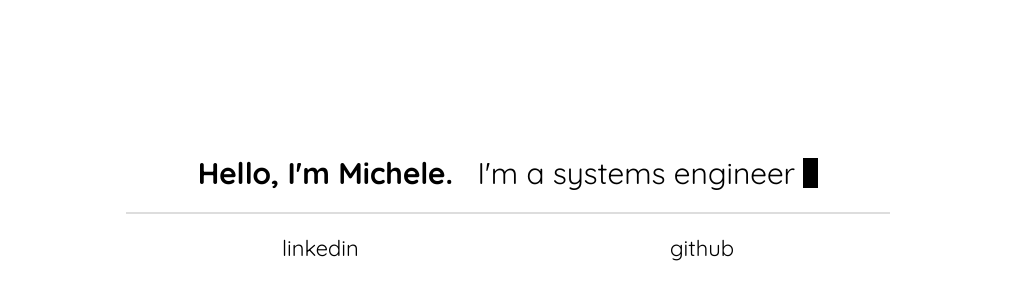
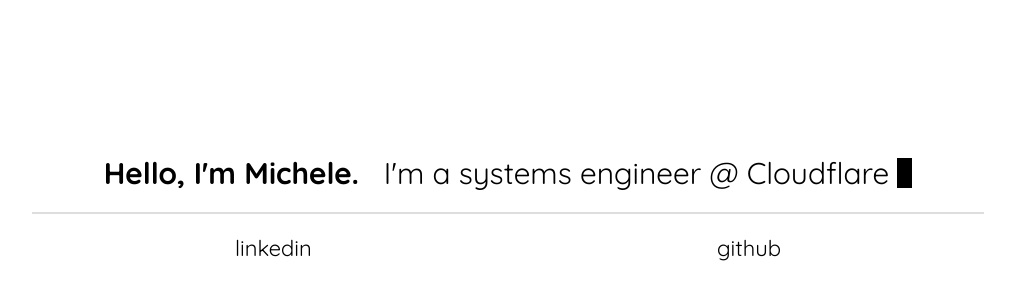
Before and after one commit to 7michele7/michelesettepani.dev, a website built with Parcel: page src/index.html in a window 1280 px wide. Shown: the part 192-492 px from the top of the page, without its empty margins (132-1147 px from the left). Built offline with nearby package versions, Linux system fonts and the light colour scheme.

Commit message:
Add Cloudflare to headline

```diff
--- a/src/index.html
+++ b/src/index.html
@@ -21,7 +21,7 @@
         <div class="flex-items">
             <div class="flex-item">
                 <span class="header-text">Hello, I'm Michele.</span> &nbsp;
-                <span>I'm a systems engineer</span>
+                <span>I'm a systems engineer @ Cloudflare</span>
                 <span class="header-cursor"></span>
             </div>
             <div class="flex-break"></div class>
```
